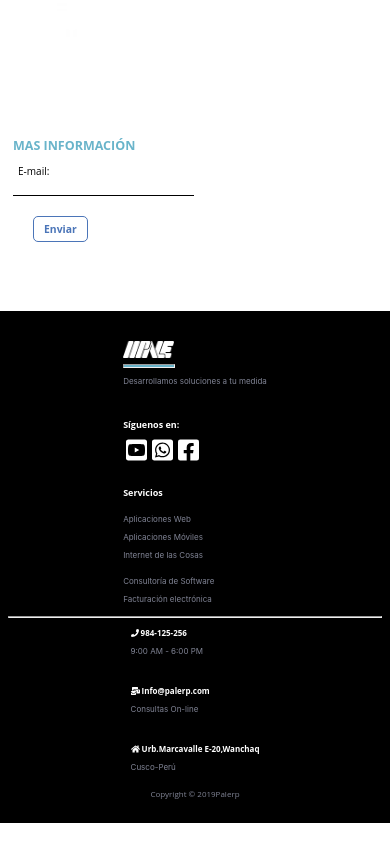
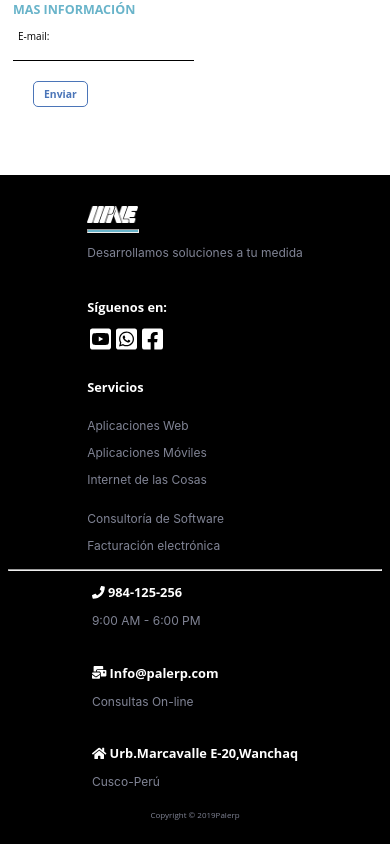
Before and after one commit to paleconsultores/website-palerp, a React (Create React App) app: page / in a window 390 px wide. Shown: the part 8542-9386 px from the top of the page. Before the commit the page ends 9365 px from the top, so only its background shows below. Built offline with nearby package versions, Linux system fonts and the light colour scheme.

Commit message:
configuraciones en el footer

```diff
--- a/src/components/App/Home/2-Body/2-Information/Image/Image.css
+++ b/src/components/App/Home/2-Body/2-Information/Image/Image.css
@@ -1,4 +1,4 @@
 .image__image{
     width: 100%;
-    height: 400px;
+    height: auto;
 }
--- a/src/components/App/Home/3-Footer/styles.css
+++ b/src/components/App/Home/3-Footer/styles.css
@@ -27,6 +27,7 @@ footer {
 
 .footer_servicios p{
   color: #808495;
+  font-size: 1rem;
 }
 
 .footer_info_subtitulos{
@@ -58,6 +59,7 @@ footer {
 }
 .footer_info p{
   color: #808495;
+  font-size: 1rem;
 }
 .logo_Footer {
     margin-block-start: 14.940px;
@@ -95,6 +97,16 @@ footer {
     grid-template: repeat(1, minmax(auto, 1fr)) / 1fr;
 
   }
+  .footer_info p{
+    color: #808495;
+    font-size: 1.5rem;
+  }
+
+  .footer_info_subtitulos{
+
+    font-size: 1.6rem;
+
+  }
 }
 
 @media screen and (max-width : 1024px){
@@ -112,8 +124,16 @@ footer {
     width: 6.25rem;
   }
   .logo_Footer {
-
     width:6.375rem;
     height: 2.125rem;
+  }
+  .footer_info p{
+    color: #808495;
+    font-size: 1.5rem;
+  }
+  .footer_info h4 {
+
+    font-size: 1.6rem;
+
+  }
 }
-}
```
